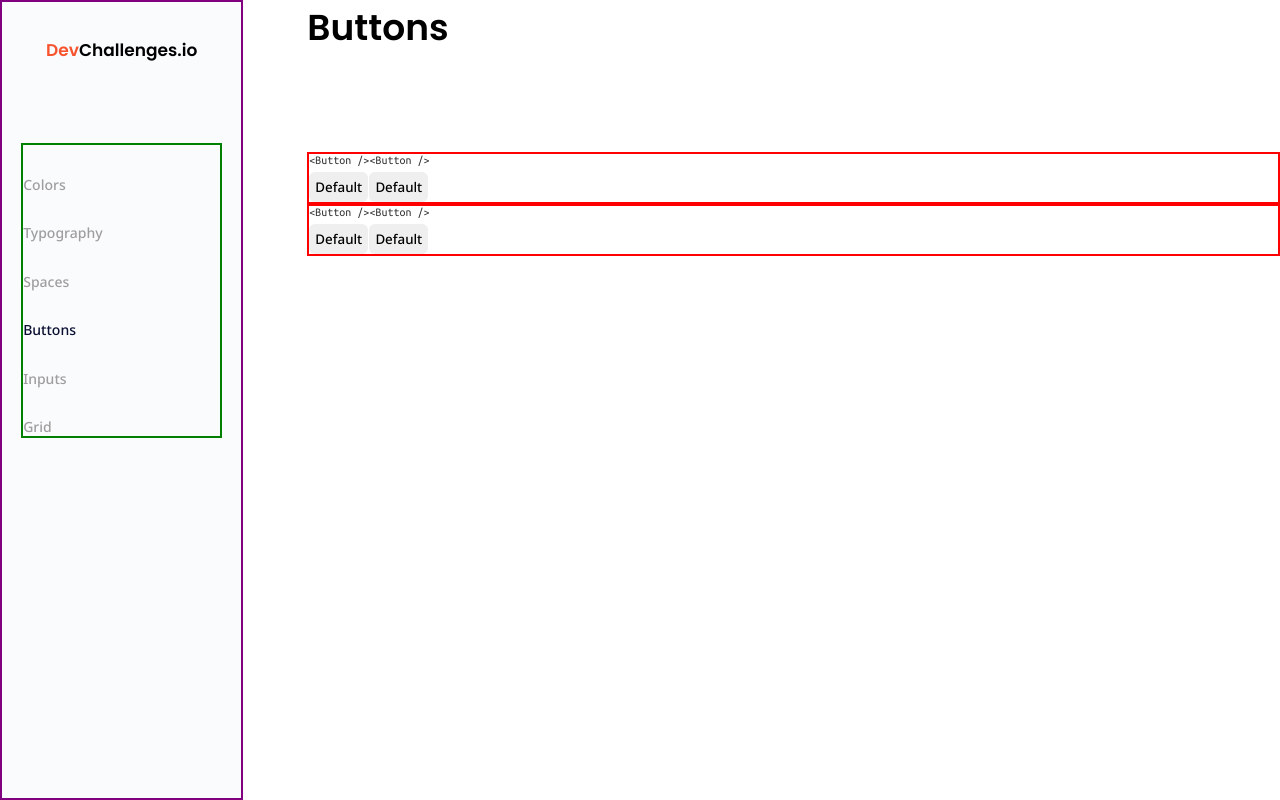
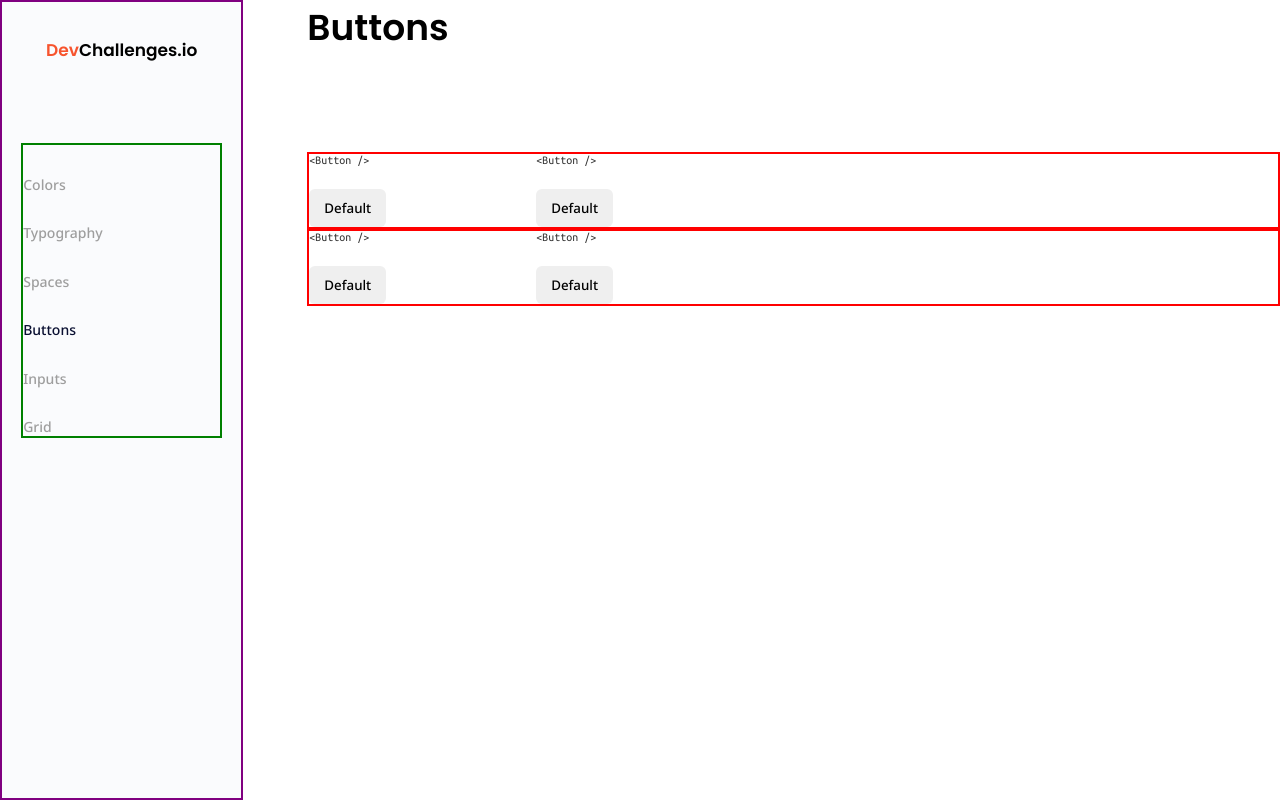
Before and after one commit to sidramwaseem/Button-Component, a React (Create React App) app: page / in a window 1280 px wide. Built offline with nearby package versions, Linux system fonts and the light colour scheme.

Commit message:
Update Button.css

```diff
--- a/src/components/Buttons/Buttons.css
+++ b/src/components/Buttons/Buttons.css
@@ -3,8 +3,9 @@ button {
   border-radius: 6px;
   border: none;
   font-weight: 500;
-  padding: 6px;
+  padding: 10px 15px;
   cursor: pointer;
+  margin-right: 150px;
 }
 
 .btn-head{
```
